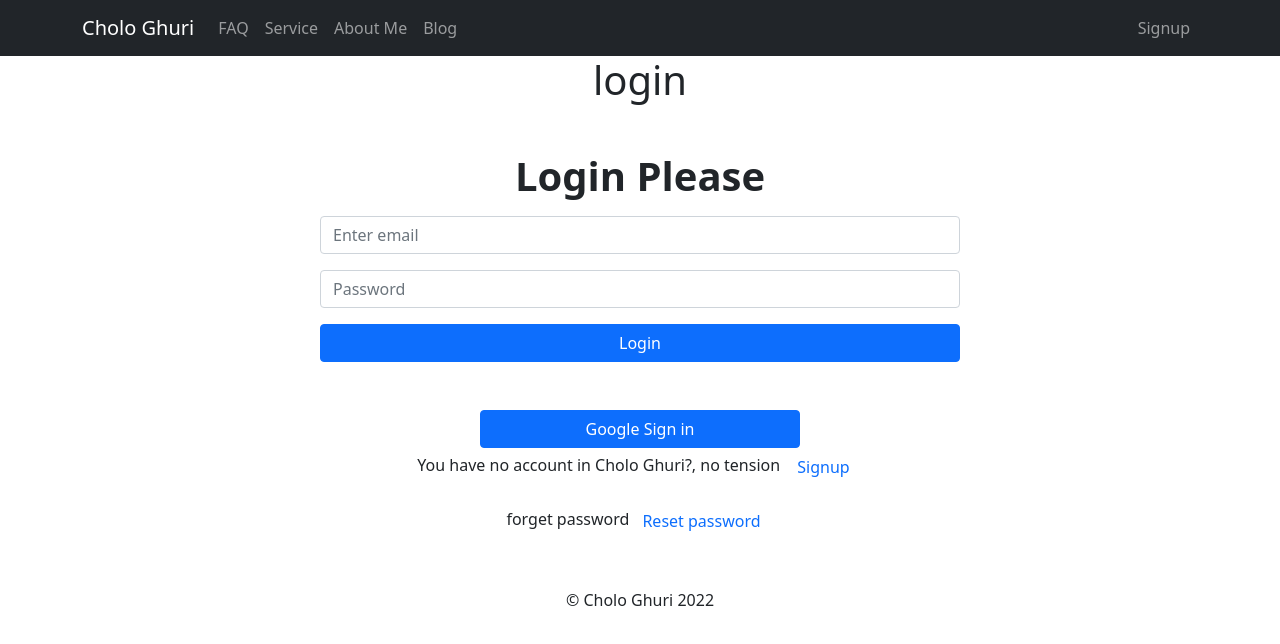
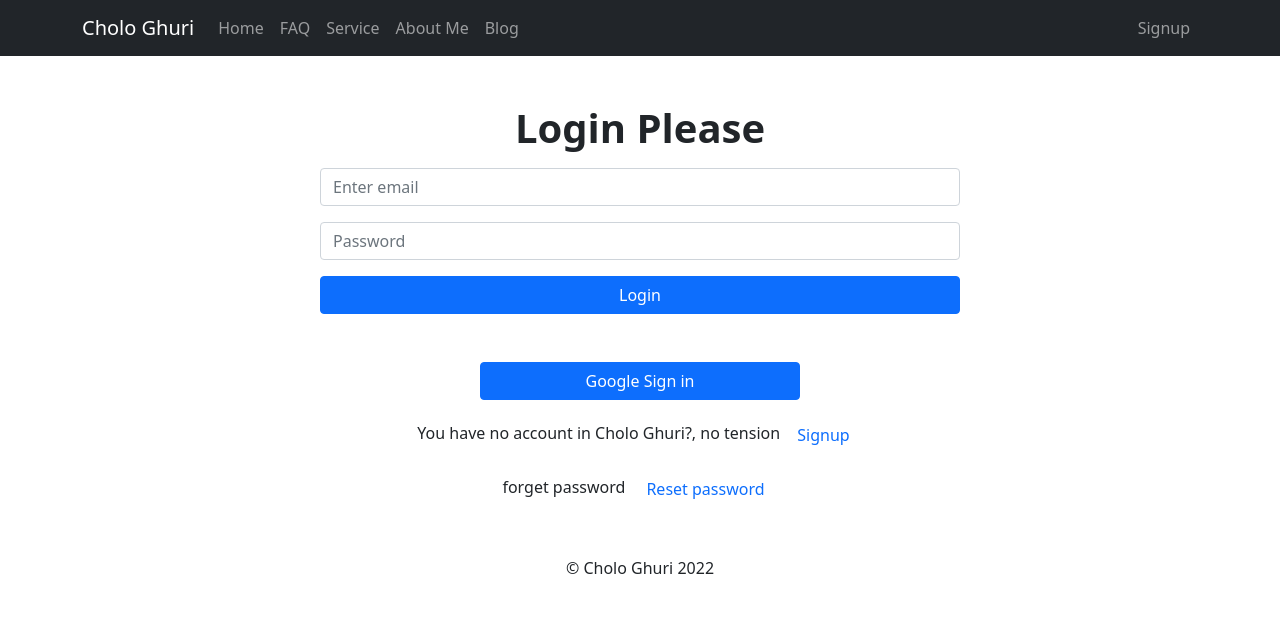
Before and after one commit to muhayminul96/cholo-ghuri, a React (Create React App) app: page /login in a window 1280 px wide. Shown: the top 644 px of the page. Built offline with nearby package versions, Linux system fonts and the light colour scheme; no server answers.

Commit message:
added updatr header

```diff
--- a/src/Pages/Shared/Header/Header.js
+++ b/src/Pages/Shared/Header/Header.js
@@ -8,7 +8,6 @@ import Loding from "../Loding";
 
 const Header = () => {
   const [user, loading, error] = useAuthState(auth);
-
 
   return (
     <div>
@@ -26,6 +25,9 @@ const Header = () => {
           <Navbar.Toggle aria-controls="responsive-navbar-nav" />
           <Navbar.Collapse id="responsive-navbar-nav">
             <Nav className="me-auto">
+              <Nav.Link as={Link} to="/home">
+                Home
+              </Nav.Link>
               <Nav.Link href="/home#faq">FAQ</Nav.Link>
               <Nav.Link href="/home#services">Service</Nav.Link>
               <Nav.Link as={Link} to="/about">
@@ -36,14 +38,30 @@ const Header = () => {
               </Nav.Link>
             </Nav>
             <Nav>
-              <Nav.Link as={Link} to="#deets">
-                {user ? user?.email : ""}
-              </Nav.Link>
-              {user?
-              <button className="btn btn-link text-decoration-none" onClick={()=>signOut(auth)}>Log out</button>:
-              <Nav.Link eventKey={2} as={Link} to="/signup">
-                Signup
-              </Nav.Link>}
+
+            {
+            user?
+
+            <Nav.Link as={Link} to="/home">
+              {user?.email}
+            </Nav.Link>
+            :
+            ''
+            }
+
+
+              {user ? (
+                <button
+                  className="btn btn-link text-decoration-none"
+                  onClick={() => signOut(auth)}
+                >
+                  Log out
+                </button>
+              ) : (
+                <Nav.Link eventKey={2} as={Link} to="/signup">
+                  Signup
+                </Nav.Link>
+              )}
             </Nav>
           </Navbar.Collapse>
         </Container>
--- a/src/Pages/UserAuth/Login/Login.js
+++ b/src/Pages/UserAuth/Login/Login.js
@@ -38,7 +38,6 @@ const Login = () => {
     signInWithEmailAndPassword(email, password);
   };
   const resetPassword = async () => {
-    console.log("hello");
     if (email) {
       await sendPasswordResetEmail(email);
       toast("Sent email");
@@ -55,7 +54,6 @@ const Login = () => {
 
   return (
     <div>
-      <h1>login</h1>
       <Form className="w-50 mx-auto my-5" onSubmit={handleSignINSubmit}>
         <h1 className="fw-bold">Login Please</h1>
         <Form.Group className="my-3" controlId="formBasicEmail">
@@ -83,7 +81,7 @@ const Login = () => {
       </Form>
       <Button
         onClick={() => signInWithGoogle()}
-        className="w-25 mx-auto"
+        className="w-25 mx-auto mb-3"
         variant="primary"
         type="submit"
       >
@@ -99,7 +97,7 @@ const Login = () => {
       <p>
         forget password
         <button
-          className="btn btn-link text-decoration-none"
+          className="btn ms-2 btn-link text-decoration-none"
           onClick={resetPassword}
         >
           Reset password
--- a/src/Pages/UserAuth/Signup/Signup.js
+++ b/src/Pages/UserAuth/Signup/Signup.js
@@ -49,6 +49,10 @@ const Signup = () => {
     navigate('/home')
   }
 
+  if(error || error1 ){
+    alert(error?.message?error?.message:error1?.message)
+  }
+
   return (
     <div>
       <Form className="w-50 mx-auto my-5" onSubmit={handleSignupSubmit}>
@@ -87,7 +91,7 @@ const Signup = () => {
       </Form>
       <Button
         onClick={() => signInWithGoogle()}
-        className="w-25 mx-auto"
+        className="w-25 mx-auto mb-3"
         variant="primary"
         type="submit"
       >
```
